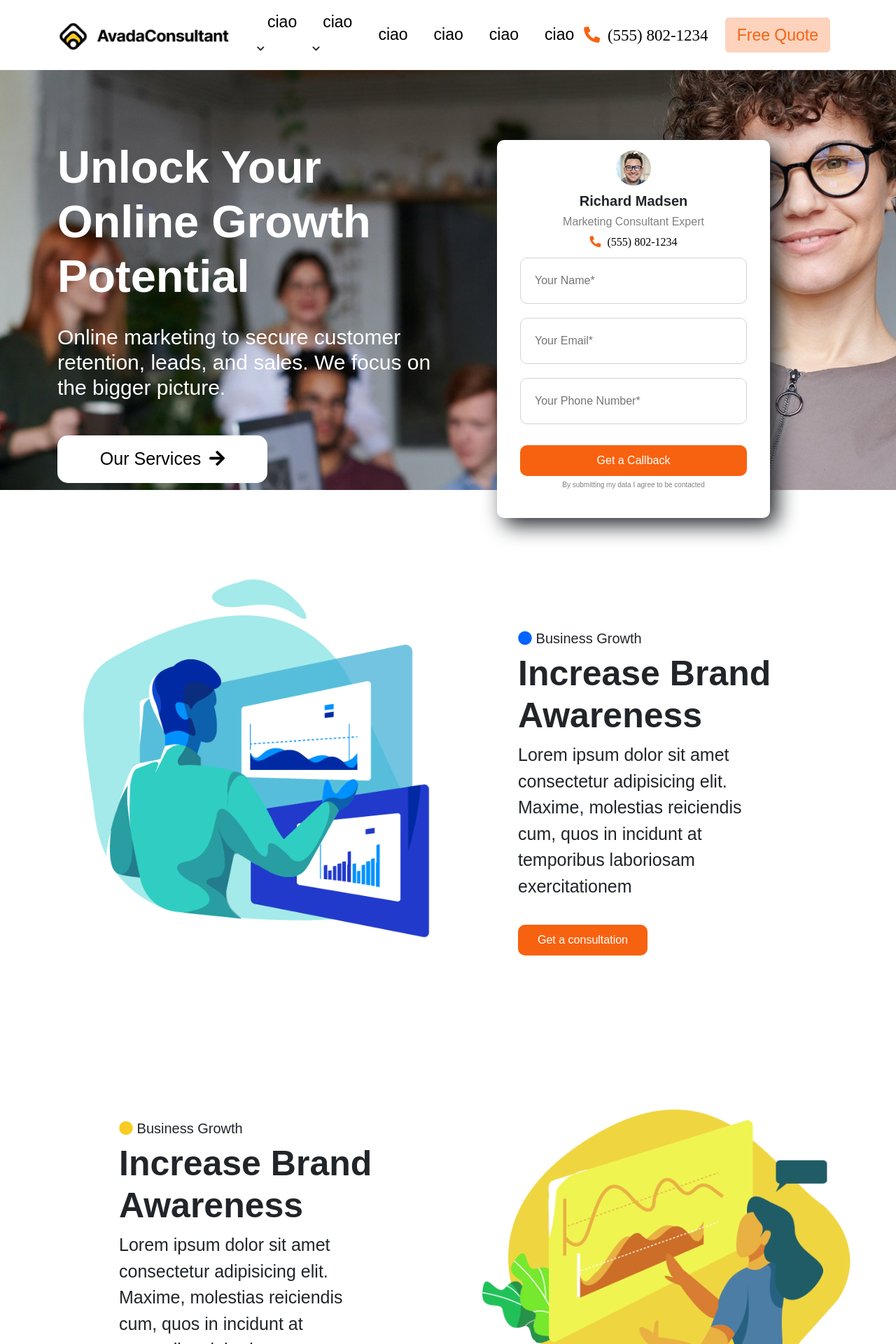
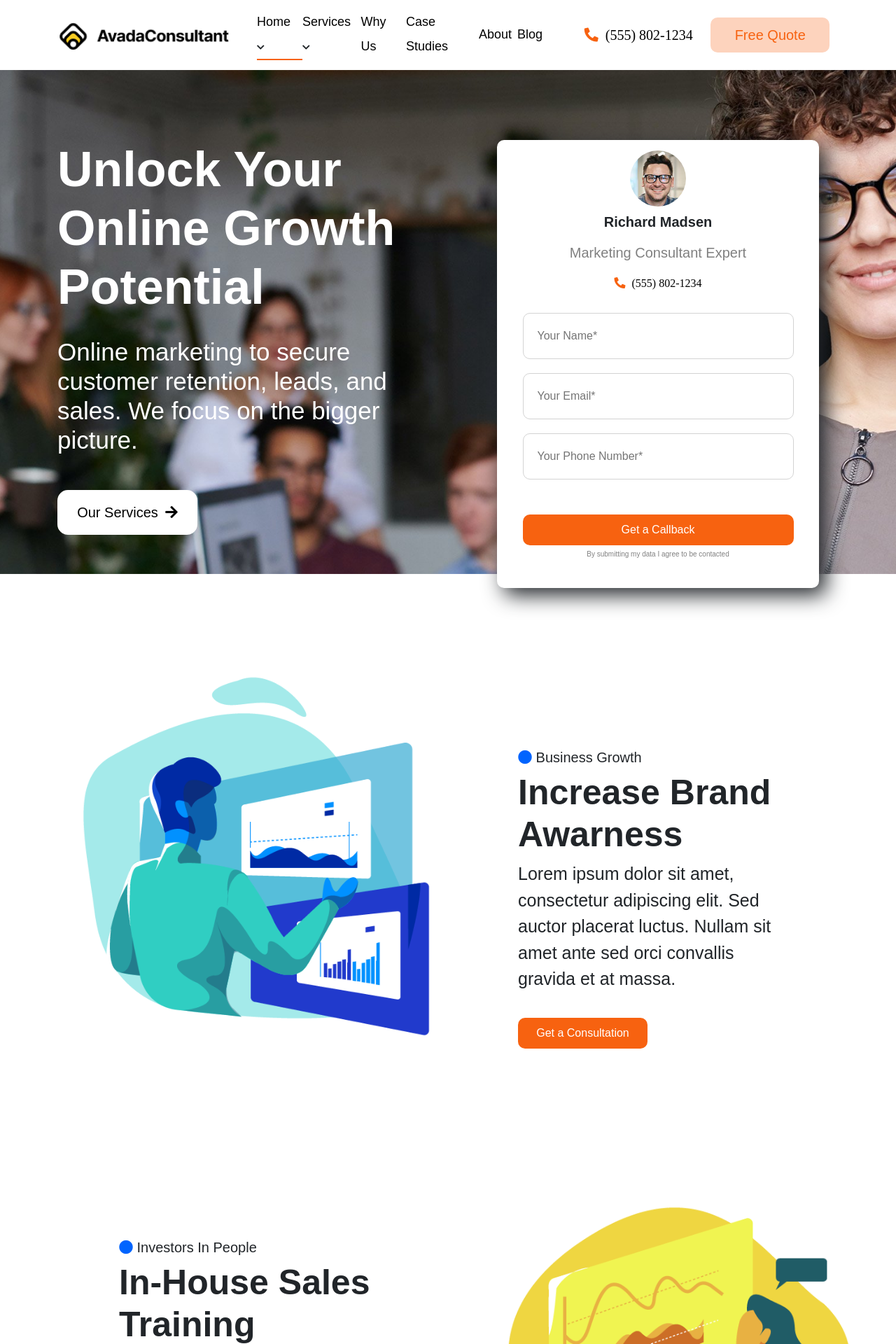
Before and after one commit to FedericoCaf/proj-html-vuejs, a Vue app: page / in a window 1280 px wide. Shown: the top 1920 px of the page at 70% size. Built offline with nearby package versions, Linux system fonts and the light colour scheme; a small style sheet from the web is missing.

Commit message:
dynamics-ok

```diff
--- a/src/App.vue
+++ b/src/App.vue
@@ -16,7 +16,6 @@
   <Marketing/>
 
   <Footer/>
-
 
  </div>
 
--- a/src/assets/style/generals.scss
+++ b/src/assets/style/generals.scss
@@ -25,9 +25,10 @@ body{
 
 .btn-free-quote{
   height: 50%;
-  width: 150px;
+  width: 170px;
   border: none;
-  border-radius: 5px;
+  border-radius: 10px;
   background-color: lighten( $primary-color, 35% );
   color: $primary-color;
+  transition: all 0.3s;
 }
--- a/src/components/Boostsection.vue
+++ b/src/components/Boostsection.vue
@@ -60,34 +60,15 @@
      </div>
 
      <div class="row fc-awards">
-       <div class="col-3 text-center">
-          <div class="awards-img">
-             <img src="../assets/img/award-a-200x191.png" alt="award-a">
+
+       <div v-for="(award, index) in awards" :key="index" class="col-3 text-center">
+          <div class="awards-img" :class="award.color">
+             <img :src="award.img" :alt="award.award1">
           </div>
-          <p>Winner Seo Master MAGT</p>
-          <p>Smart Start Award 2017</p>
+          <p> {{award.award1}} </p>
+          <p>{{award.award2}} </p>
        </div>
-       <div class="col-3 text-center">
-          <div class="awards-img">
-             <img src="../assets/img/award-a-200x191.png" alt="award-a">
-          </div>
-          <p>Winner Seo Master MAGT</p>
-          <p>Smart Start Award 2017</p>
-       </div>
-       <div class="col-3 text-center">
-          <div class="awards-img">
-             <img src="../assets/img/award-a-200x191.png" alt="award-a">
-          </div>
-          <p>Winner Seo Master MAGT</p>
-          <p>Smart Start Award 2017</p>
-       </div>
-       <div class="col-3 text-center">
-          <div class="awards-img">
-             <img src="../assets/img/award-a-200x191.png" alt="award-a">
-          </div>
-          <p>Winner Seo Master MAGT</p>
-          <p>Smart Start Award 2017</p>
-       </div>
+
 
      </div>
 
@@ -98,7 +79,41 @@
 
 <script>
 export default {
- name: 'Boostsection'
+ name: 'Boostsection',
+
+   data(){
+   return{
+     awards:[
+       {
+         img: require("../assets/img/award-a-200x191.png"),
+         award1: 'Winner Seo Master MAGT',
+         award2: 'Smart Start Award 2017',
+         color: 'color-azure'
+       },
+       {
+         img: require("../assets/img/award-b-200x191.png"),
+         award1: 'Top Social Media Agencies',
+         award2: 'Next Partner 2018',
+         color: 'color-orange'
+       },
+       {
+         img: require("../assets/img/award-c-200x191.png"),
+         award1: '10 Fastest Growing Abstract',
+         award2: 'Solution Providers 2019',
+         color: 'color-red'
+       },
+       {
+         img: require("../assets/img/award-d-200x191.png"),
+         award1: 'National Excellence Agencie',
+         award2: 'Award Winner 2020',
+         color: 'color-blue'
+       },
+
+
+     ]
+   }
+ }
+
 }
 </script>
 
@@ -164,6 +179,13 @@ export default {
       margin-bottom: 0 !important;
       font-size: 17px;
     }
+    h4{
+      transition: all 0.3s;
+      cursor: pointer;
+    }
+    h4:hover{
+      color: $primary-color;
+    }
   }
 }
 
@@ -180,6 +202,18 @@ export default {
 
 .fc-awards{
   margin-top: 70px;
+   .color-azure{
+     filter:hue-rotate(180deg)
+   }
+   .color-orange{
+     filter:hue-rotate(0deg)
+   }
+   .color-red{
+     filter:hue-rotate(340deg)
+   }
+   .color-blue{
+     filter:hue-rotate(210deg)
+   }
 }
 
 </style>
--- a/src/components/Brands.vue
+++ b/src/components/Brands.vue
@@ -4,12 +4,8 @@
     <h1>Some Brands We Work With</h1>
     <h4>Lorem ipsum dolor, sit amet consectetur adipisicing.</h4>
     <div class="brands-container d-flex justify-content-between">
-        <img src="../assets/img/abstract.png" alt="logo">
-        <img src="../assets/img/cglobal.png" alt="logo">
-        <img src="../assets/img/next.png" alt="logo">
-        <img src="../assets/img/hemisferio.png" alt="logo">
-        <img src="../assets/img/spaces.png" alt="logo">
-        <img src="../assets/img/digitalbox.png" alt="logo">
+        <img v-for="(brand, index) in brands" :key="index"
+             :src="brand" alt="logo">
     </div>
     <div class="contact-sandy d-flex justify-content-around align-items-center">
       <div class="sandy-container d-flex align-items-center">
@@ -27,14 +23,28 @@
       <button class="btn-free-quote">(555) 802-1234</button>
     </div>
 
-
  </div>
 
 </template>
 
 <script>
 export default {
- name: 'Brands'
+ name: 'Brands',
+
+ data(){
+   return{
+     brands:[
+       require("../assets/img/abstract.png"),
+       require("../assets/img/cglobal.png"),
+       require("../assets/img/next.png"),
+       require("../assets/img/hemisferio.png"),
+       require("../assets/img/spaces.png"),
+       require("../assets/img/digitalbox.png")
+     ]
+   }
+ }
+
+
 }
 </script>
 
@@ -63,6 +73,13 @@ export default {
       font-size: 22px;
       margin-bottom: 0 !important;
     }
+    .btn-free-quote{
+      height: 50px;
+    }
+    .btn-free-quote:hover{
+          background-color: $primary-color;
+          color: white;
+        }
 
     .sandy-container{
       height: 100%;
--- a/src/components/CaseStudies.vue
+++ b/src/components/CaseStudies.vue
@@ -5,34 +5,20 @@
         <h1>Trusted by Leading Organizations</h1>
     </div>
 
-
      <div class="container-cases d-flex justify-content-between">
 
-       <div class="inner-container-case">
-          <div class="img-cases">
-           <img src="../assets/img/case-studies-1-400x450.jpg" alt="case1-img">
-          </div>
-          <h3>How Spaces attracted five million visitors by improving the content</h3>
-          <h2>200%</h2>
-          <p>Higher revenue from digital</p>
+       <div v-for="(item, index) in cases" :key="index"
+            class="inner-container-case">
+            <div v-if="(index < 3)" class="inside-case">
+                <div class="img-cases">
+                  <img :src="item.img" :alt="item.comment">
+                </div>
+                <h3> {{item.title}} </h3>
+                <h2> {{item.bigNumber}} </h2>
+                <p> {{item.comment}} </p>
+            </div>
+
        </div>
-       <div class="inner-container-case">
-          <div class="img-cases">
-           <img src="../assets/img/case-studies-4-400x450.jpg" alt="case1-img">
-          </div>
-          <h3>Creativity helped Hemisferio to increase their brand reach vertically</h3>
-          <h2>10x</h2>
-          <p>Sales increase with the same ad spend</p>
-       </div>
-       <div class="inner-container-case">
-          <div class="img-cases">
-           <img src="../assets/img/case-studies-6-400x450.jpg" alt="case1-img">
-          </div>
-          <h3>How DigitalBox used AI-powered data insight to boost sales</h3>
-          <h2>3-year</h2>
-          <p>Partnership with Avada Consultant</p>
-       </div>
-
      </div>
 
       <div class="button-container text-center">
@@ -46,7 +32,41 @@
 
 <script>
 export default {
- name: 'CaseStudios'
+ name: 'CaseStudios',
+
+   data(){
+   return{
+     cases:[
+       {
+         img: require("../assets/img/case-studies-1-400x450.jpg"),
+         title: 'How Spaces attracted five million visitors by improving the content',
+         bigNumber: '200%',
+         comment: 'Higher revenue from digital'
+       },
+       {
+         img: require("../assets/img/case-studies-4-400x450.jpg"),
+         title: 'Creativity helped Hemisferio to increase their brand reach vertically',
+         bigNumber: '10x',
+         comment: 'Sales increase with the same ad spend'
+       },
+       {
+         img: require("../assets/img/case-studies-6-400x450.jpg"),
+         title: 'How DigitalBox used AI-powered data insight to boost sales',
+         bigNumber: '3-year',
+         comment: 'Partnership with Avada Consultant'
+       },
+       {
+         img: require("../assets/img/case-studies-5-400x450.jpg"),
+         title: 'How DigitalBox used AI-powered data insight to boost sales',
+         bigNumber: '3-year',
+         comment: 'Partnership with Avada Consultant'
+       },
+
+     ]
+   }
+ }
+
+
 }
 </script>
 
--- a/src/components/Footer.vue
+++ b/src/components/Footer.vue
@@ -63,7 +63,7 @@
                <li>Sales development</li>
                <li>Digital Marketing</li>
                <li>Pricing</li>
-               <li>Wht Us</li>
+               <li>Why Us</li>
                <li>Cases Studies</li>
              </ul>
              <p>Call Us (555) 802-1234</p>
@@ -92,6 +92,9 @@
      </div>
    </div>
 
+ <div class="chat-icon d-flex justify-content-end">
+   <i class="far fa-comment-alt"></i>
+ </div>
 
  </footer>
 </template>
@@ -105,7 +108,6 @@ export default {
 <style lang="scss" scoped>
 @import '../assets/style/vars.scss';
 
-
 .container-jumbo{
   padding: 70px;
   background-color: black;
@@ -115,19 +117,10 @@ export default {
 .jumbo-left{
   padding-right: 50px;
   color: white;
-   .fc-btn-our-services{
-     border: none;
-     margin-top: 20px;
-     border-radius: 15px;
-     background-color: white;
-     color: black;
-     padding: 15px;
-     width: 300px;
-     font-size: 25px;
-      i{
-        margin-left: 5px;
-      }
+    h5{
+     font-style: italic;
    }
+
    h1{
      font-size: 65px;
      font-weight: 700;
@@ -230,7 +223,15 @@ export default {
   i{
     padding: 30px 30px 30px 0;
     font-size: 20px;
+    cursor: pointer;
   }
+}
+
+.chat-icon{
+ margin-right: 20px;
+   i{
+     font-size: 35px;
+   }
 }
 
 
--- a/src/components/Header.vue
+++ b/src/components/Header.vue
@@ -7,12 +7,19 @@
       </div>
 
       <ul class="d-flex align-items-center justify-content-between">
-        <li> <a href=""> ciao </a> <i class="fas fa-chevron-down"></i> </li>
+        <li :class="{active: index===0}"
+         v-for="(item, index) in menu" :key="index">
+          <a href="#">
+            {{item}}
+          </a>
+           <i v-if="(index < 2)" class="fas fa-chevron-down"></i>
+        </li>
+        <!-- <li> <a href=""> ciao </a> <i class="fas fa-chevron-down"></i> </li>
         <li> <a href=""> ciao </a> <i class="fas fa-chevron-down"></i></li>
         <li> <a href=""> ciao </a> </li>
         <li> <a href=""> ciao </a> </li>
         <li> <a href=""> ciao </a> </li>
-        <li> <a href=""> ciao </a> </li>
+        <li> <a href=""> ciao </a> </li> -->
       </ul>
 
       <div class="phone-contact d-flex justify-content-around align-items-center">
@@ -29,8 +36,17 @@
 <script>
 
 export default {
-  name: 'Header'
+  name: 'Header',
+
+ data(){
+   return{
+     menu:['Home', 'Services', 'Why Us', 'Case Studies', 'About', 'Blog']
+   }
+ }
+
 }
+
+
 
 
 </script>
@@ -41,7 +57,7 @@ export default {
 
  header{
    height: 100px;
-   font-size: 23px;
+   font-size: 20px;
      .logo-header{
        height: 100px;
        width: 270px;
@@ -54,14 +70,10 @@ export default {
      .phone-contact{
        height: 100px;
        width: 400px;
-        // .btn-free-quote{
-        //   height: 50%;
-        //   width: 150px;
-        //   border: none;
-        //   border-radius: 5px;
-        //   background-color: lighten( $primary-color, 35% );
-        //   color: $primary-color;
-        // }
+        .btn-free-quote:hover{
+          background-color: $primary-color;
+          color: white;
+        }
         .fa-phone-alt{
           color: $primary-color;
            span{
@@ -77,20 +89,24 @@ export default {
        height: 100px;
        width: calc(100% - 700px);
          li{
-          font-size: 23px;
-          padding-right: 7px;
+          font-size: 18px;
+          padding-right: 8px;
            line-height: 35px;
            border-bottom: 2px solid transparent;
              a{
                text-decoration: none;
                color: black;
-               padding: 15px;
+              //  padding: 10px;
              }
 
              .fa-chevron-down{
                font-size: 12px;
                cursor: pointer;
              }
+         }
+
+         .active{
+           border-bottom: 2px solid $primary-color;
          }
 
          li:hover{
--- a/src/components/Jumbosection.vue
+++ b/src/components/Jumbosection.vue
@@ -42,7 +42,8 @@ export default {
 @import '../assets/style/vars.scss';
 
 .container-jumbo{
-  height: 600px;
+  height: 720px;
+  margin-bottom: 50px;
   background-image: url('../assets/img/marketing-intro.jpg');
   background-size:cover;
   background-position: center;
@@ -62,19 +63,25 @@ export default {
      background-color: white;
      color: black;
      padding: 15px;
-     width: 300px;
-     font-size: 25px;
+     width: 200px;
+     font-size: 20px;
+     border: 2px solid white;
+     transition: all 0.3s;
       i{
         margin-left: 5px;
       }
    }
+   .fc-btn-our-services:hover{
+     color: white;
+     background-color: transparent;
+   }
    h1{
-     font-size: 65px;
+     font-size: 70px;
      font-weight: 700;
      color: white;
    }
    h4{
-     font-size: 30px;
+     font-size: 35px;
      margin: 30px 0;
    }
 }
@@ -85,8 +92,8 @@ export default {
 }
 
 .contact-card{
-  height: 540px;
-  width: 390px;
+  height: 640px;
+  width: 460px;
   border-radius: 10px;
   text-align: center;
   padding: 15px;
@@ -94,6 +101,7 @@ export default {
   box-shadow: 10px 10px 30px;
    .fa-phone-alt{
           color: $primary-color;
+          padding-bottom: 25px;
            span{
              padding-left: 5px;
              color: black;
@@ -107,6 +115,8 @@ export default {
     }
     h6{
       color: gray;
+      font-size: 20px;
+      padding: 12px;
     }
    input{
      width: 90%;
@@ -118,7 +128,7 @@ export default {
    }
    .fc-callback{
      width: 90%;
-     margin-top: 20px;
+     margin-top: 40px;
      padding: 10px;
      border: none;
      border-radius: 10px;
@@ -126,7 +136,7 @@ export default {
      color: white;
    }
    .img-card-top{
-     height: 50px;
+     height: 80px;
      width: 100%;
      margin-bottom: 10px;
       img{
--- a/src/components/Marketing.vue
+++ b/src/components/Marketing.vue
@@ -23,23 +23,11 @@
 
        <div class="row img-blog-section">
 
-         <div class="col-4">
+         <div v-for="(article, index) in articles" :key="index" class="col-4">
            <div class="marketing-img">
-             <img src="../assets/img/blog-posts-6-400x267.jpg" alt="img-blog">
+             <img :src="article.img" :alt="article.title">
            </div>
-           <h3>Marketing Tips And Tricks For Your Website</h3>
-         </div>
-         <div class="col-4">
-           <div class="marketing-img">
-             <img src="../assets/img/blog-posts-6-400x267.jpg" alt="img-blog">
-           </div>
-           <h3>Marketing Tips And Tricks For Your Website</h3>
-         </div>
-         <div class="col-4">
-           <div class="marketing-img">
-             <img src="../assets/img/blog-posts-6-400x267.jpg" alt="img-blog">
-           </div>
-           <h3>Marketing Tips And Tricks For Your Website</h3>
+           <h3> {{article.title}} </h3>
          </div>
 
        </div>
@@ -47,9 +35,6 @@
 
     </div>
   </div>
-
-
-
 
  </div>
 
@@ -59,7 +44,28 @@
 
 <script>
 export default {
- name: 'Marketing'
+ name: 'Marketing',
+
+   data(){
+   return{
+     articles:[
+       {
+         img: require("../assets/img/blog-posts-6-400x267.jpg"),
+         title: 'Marketing Tips And Tricks For Your Website',
+       },
+       {
+         img: require("../assets/img/blog-posts-5-400x267.jpg"),
+         title: 'How to Write Stunning Blog Post Titles',
+       },
+       {
+         img: require("../assets/img/blog-posts-4-400x267.jpg"),
+         title: 'Techniques to Reduce Facebook Ads Spend',
+       },
+
+     ]
+   }
+ }
+
 }
 </script>
 
--- a/src/components/Svgsection.vue
+++ b/src/components/Svgsection.vue
@@ -1,49 +1,23 @@
 <template>
 
   <div class="container">
-    <div class="row">
-      <div class="col-6 svg-container">
-        <img src="../assets/svg/img1.svg" alt="svg-img">
+
+    <div v-for="(item, index) in svgContent" :key="index" class="row">
+      <div v-if="(index % 2 === 0)" class="col-6 svg-container">
+        <img :src="(item.img)" :alt="item.topTitle">
       </div>
       <div class="col-6 text-container">
           <h5>
             <i class="fas fa-circle fc-blue"></i>
-            Business Growth
+            {{item.topTitle}}
           </h5>
-          <h1>Increase Brand Awareness</h1>
-          <p>Lorem ipsum dolor sit amet consectetur adipisicing elit. Maxime, molestias reiciendis cum, quos in incidunt at temporibus laboriosam exercitationem
+          <h1> {{item.title}} </h1>
+          <p> {{item.paragraph}}
           </p>
-          <button class="fc-button-orange">Get a consultation</button>
+          <button class="fc-button-orange"> {{item.button}} </button>
       </div>
-    </div>
-    <div class="row">
-       <div class="col-6 text-container">
-         <h5>
-            <i class="fas fa-circle fc-yellow"></i>
-            Business Growth
-          </h5>
-          <h1>Increase Brand Awareness</h1>
-          <p>Lorem ipsum dolor sit amet consectetur adipisicing elit. Maxime, molestias reiciendis cum, quos in incidunt at temporibus laboriosam exercitationem.
-          </p>
-          <button class="fc-button-orange">Get a consultation</button>
-       </div>
-       <div class="col-6 svg-container">
-          <img src="../assets/svg/img2.svg" alt="svg-img">
-       </div>
-    </div>
-    <div class="row">
-       <div class="col-6 svg-container">
-         <img src="../assets/svg/img3.svg" alt="svg-img">
-       </div>
-      <div class="col-6 text-container">
-         <h5>
-            <i class="fas fa-circle fc-green"></i>
-            Business Growth
-          </h5>
-          <h1>Increase Brand Awareness</h1>
-          <p>Lorem ipsum dolor sit amet consectetur adipisicing elit. Maxime, molestias reiciendis cum, quos in incidunt at temporibus laboriosam exercitationem.
-          </p>
-          <button class="fc-button-orange">Get a consultation</button>
+      <div v-if="(index % 2 !== 0)" class="col-6 svg-container">
+        <img :src="(item.img)"  :alt="item.topTitle">
       </div>
     </div>
 
@@ -53,7 +27,35 @@
 
 <script>
 export default {
-  name: 'Svgsection'
+  name: 'Svgsection',
+
+   data(){
+   return{
+     svgContent:[
+       {
+         img: require('../assets/svg/img1.svg'),
+         topTitle: 'Business Growth',
+         title: 'Increase Brand Awarness',
+         paragraph: 'Lorem ipsum dolor sit amet, consectetur adipiscing elit. Sed auctor placerat luctus. Nullam sit amet ante sed orci convallis gravida et at massa.',
+         button: 'Get a Consultation'
+       },
+       {
+         img: require('../assets/svg/img2.svg'),
+         topTitle: 'Investors In People',
+         title: 'In-House Sales Training',
+         paragraph: 'Lorem ipsum dolor sit amet, consectetur adipiscing elit. Sed auctor placerat luctus. Nullam sit amet ante sed orci convallis gravida et at massa.',
+         button: 'Get a Consultation'
+       },
+       {
+         img: require('../assets/svg/img3.svg'),
+         topTitle: 'Social Media Analysis',
+         title: 'Harness Your Social Proof',
+         paragraph: 'Lorem ipsum dolor sit amet, consectetur adipiscing elit. Sed auctor placerat luctus. Nullam sit amet ante sed orci convallis gravida et at massa.',
+         button: 'Get a Consultation'
+       },
+     ]
+   }
+ }
 
 }
 
@@ -66,7 +68,7 @@ export default {
 
 .svg-container{
   height: 600px;
-  margin-top: 100px;
+  margin-top: 70px;
   // background-color: lightskyblue;
    img{
      height: 100%;
```
